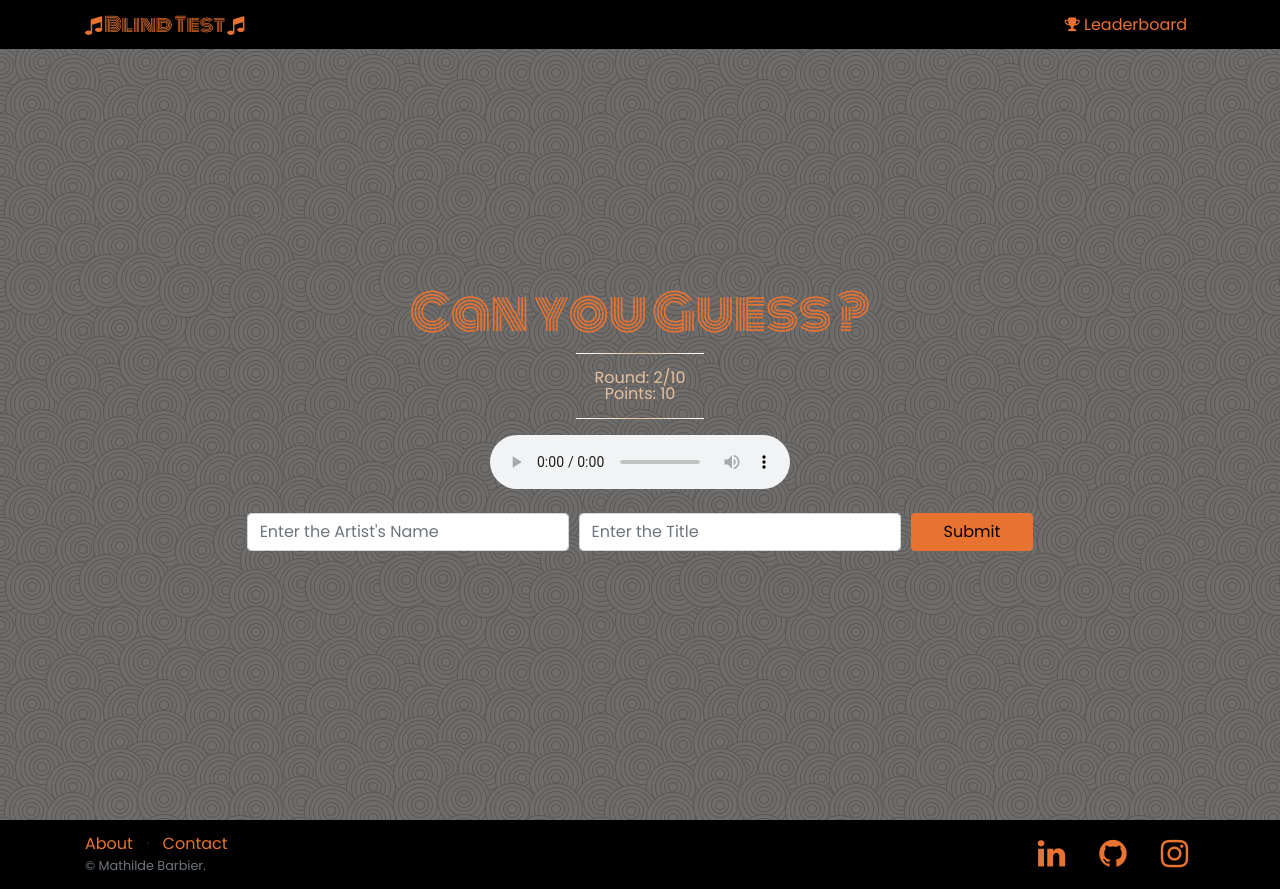
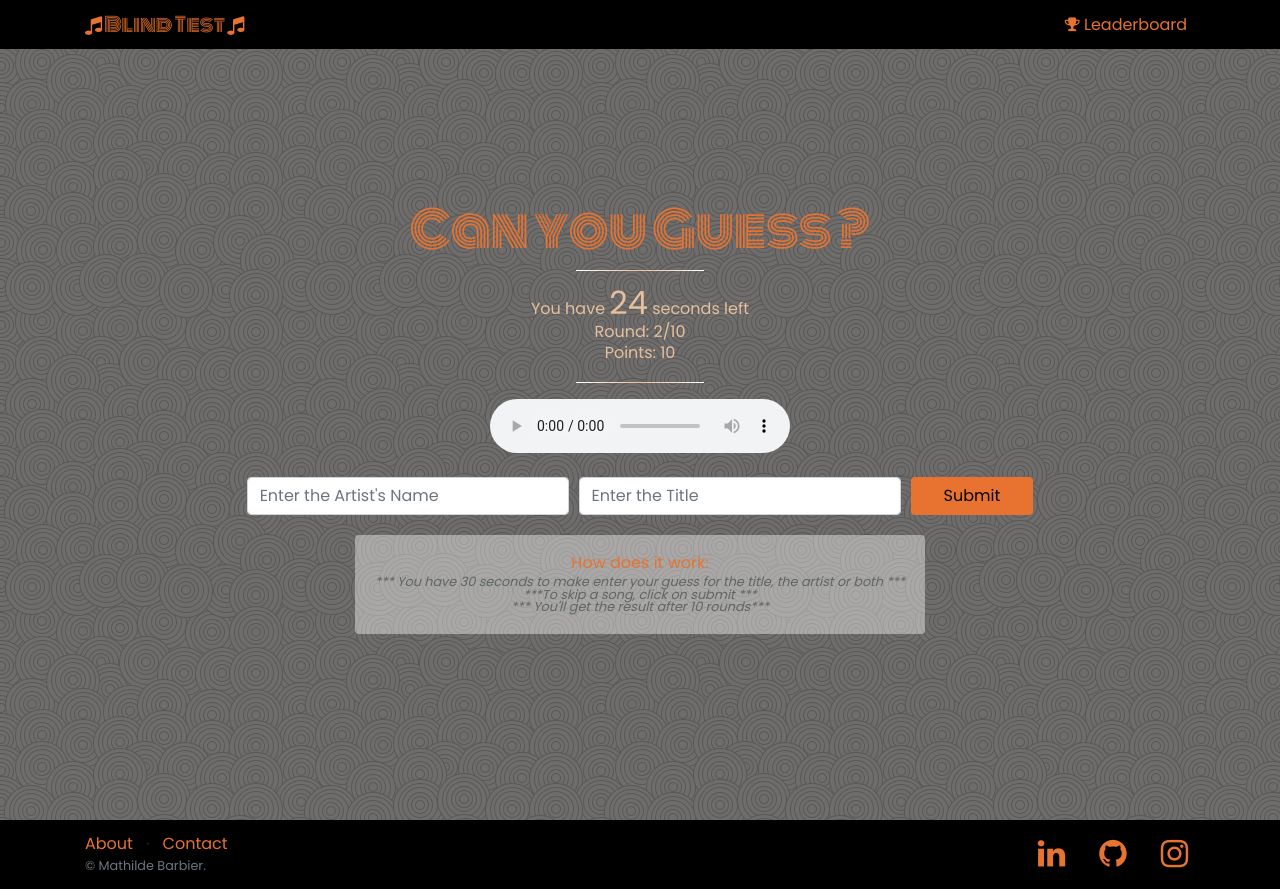
Before and after one commit to Code-Institute-Submissions/soul-blind-test, a Flask app: page /1/1/ in a window 1280 px wide. Run offline with Flask 2, Linux system fonts and the light colour scheme; tables that the repository leaves empty hold one stand-in row (values such as "Sample post"); some libraries are stand-ins or nearby versions.

Commit message:
Add the countdown on the game page

```diff
--- a/static/css/styles.css
+++ b/static/css/styles.css
@@ -151,12 +151,12 @@ footer.footer {
 
 .landing-page h1{
     color: #e5c09e;
-    margin-top:5%;
+    margin-top:10%;
 }
 
 .landing-page form{
     color: #e5c09e;
-    margin-bottom:10%;
+    margin-bottom:14%;
 }
 
 .home-form {
@@ -185,6 +185,11 @@ footer.footer {
 .playing-area h4{
     color:#e5c09e;
     text-align:center;
+    margin-bottom:5px;
+}
+
+.playing-area span{
+    font-size:2em;
 }
 
 .playing-area audio{
@@ -197,6 +202,23 @@ footer.footer {
     min-width:60%;
 }
 
+.playing-area .instructions{
+    max-width:80%;
+    background-color:rgba(255,255,255,0.4);
+    padding:20px;
+    margin-top:20px;
+    text-align:center;
+}
+
+.playing-area .instructions h4{
+    color:#e87330;
+}
+
+.playing-area .instructions li{
+    font-size:0.8rem;
+    font-style: italic;
+    color:rgb(96, 102, 96);
+}
 
 /*Result Page*/
 
--- a/static/js/game.js
+++ b/static/js/game.js
@@ -1,3 +1,17 @@
 setTimeout(function(){
   document.getElementById('submitGuess').click();
 }, 33000);
+
+
+let x = setInterval(function() {
+  let currentSecs = $("#seconds").text();
+  console.log(currentSecs);
+  let newSecs = Number(currentSecs) - 1;
+  console.log(newSecs);
+  $("#seconds").text(newSecs.toString());
+
+}, 1000)
+
+if(Number($("#seconds").text()) === 0){
+  clearInterval(x);
+}
--- a/templates/base.html
+++ b/templates/base.html
@@ -85,6 +85,9 @@
     <script src="{{url_for('static', filename='vendor/jquery/jquery.min.js')}}"></script>
     <script src="{{url_for('static', filename='vendor/bootstrap/js/bootstrap.min.js')}}"></script>
 
+    <!-- Custom scripts -->
+    <script src={{url_for('static', filename='js/game.js')}}></script>
+
   </body>
 
 </html>
--- a/templates/leaderboard.html
+++ b/templates/leaderboard.html
@@ -5,6 +5,8 @@
 <div class="container-fluid swirling-background">
   <div class="row leaderboard-area flex-column align-items-center justify-content-center flex-wrap">
     <div class="col-lg-8 col-md-10 mx-auto">
+       <h2>Leaderboard</h2>
+        <hr>
         <ul class="list-group">
             {% for index, player in top_10 %}
             <li class="list-group-item flex-column align-items-start">
--- a/templates/playing.html
+++ b/templates/playing.html
@@ -6,13 +6,14 @@
   <div class='playing-area d-flex flex-column align-items-center justify-content-center flex-wrap'>
     <h1>Can you Guess ?</h1>
     <hr>
+    <h4>You have <span id="seconds">30</span> seconds left</h4>
     <h4>Round: {{current_round + 1}}/10</h4>
     <h4>Points: {{total_points}}</h4>
     <hr>
     <audio controls='controls' autoplay>
       <source src={{song}} />
     </audio>
-    <form method="POST">
+    <form method="POST" autocomplete="off">
       <div class="form-row">
         <div class="col-sm-12 col-md-6 	col-xl-5">
           <input type="text" class="form-control" placeholder="Enter the Artist's Name" name="artist">
@@ -26,11 +27,16 @@
       </div>
     </form>
 
+    <div class="instructions rounded">
+      <h4>How does it work:</h4>
+      <ul>
+        <li>*** You have 30 seconds to make enter your guess for the title, the artist or both ***</li>
+        <li>***To skip a song, click on submit ***</li>
+        <li>*** You'll get the result after 10 rounds***</li>
+      </ul>
+    </div>
   </div>
 </section>
 
-    <!-- Custom scripts for this template -->
-    <script src={{url_for('static', filename='js/game.js')}}></script>
-
 
 {% endblock %}
```
